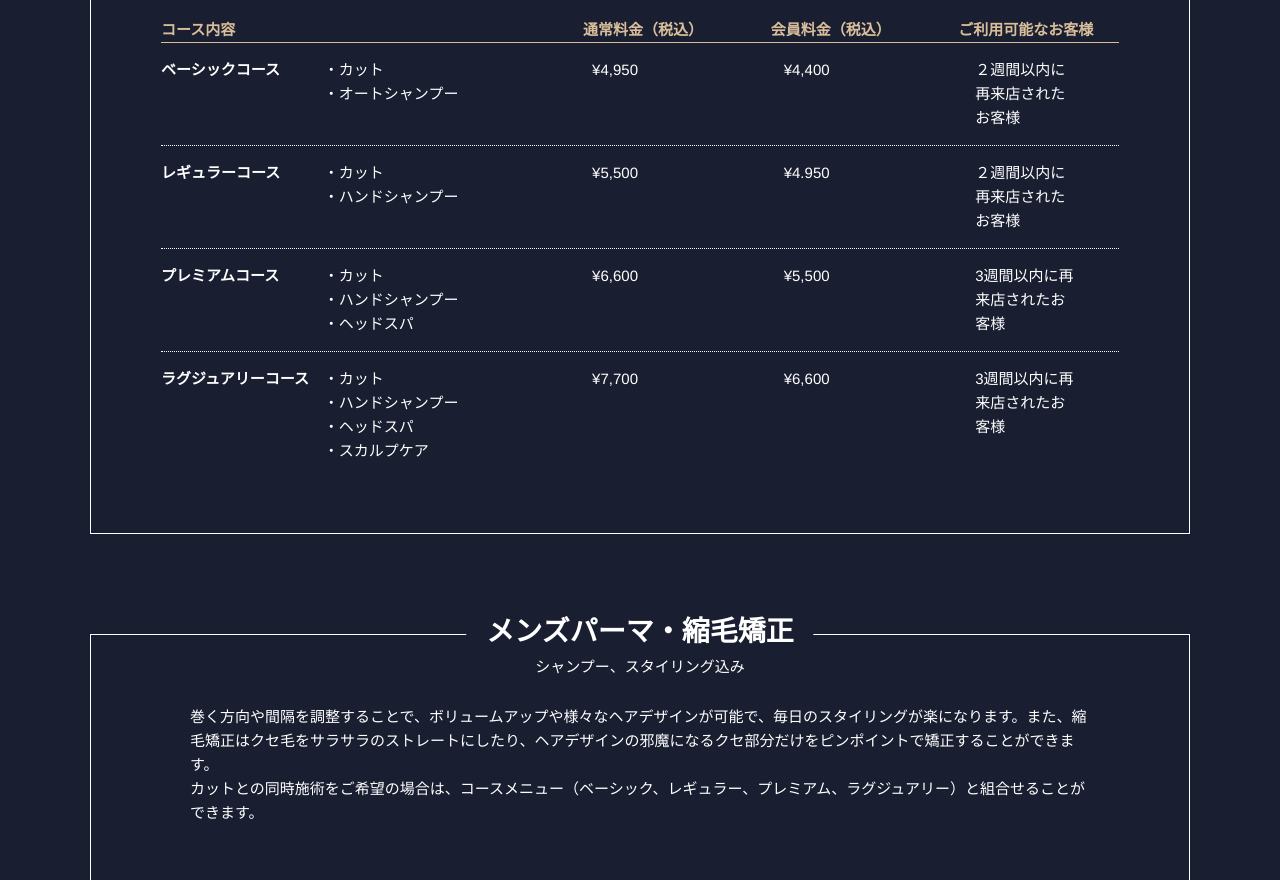
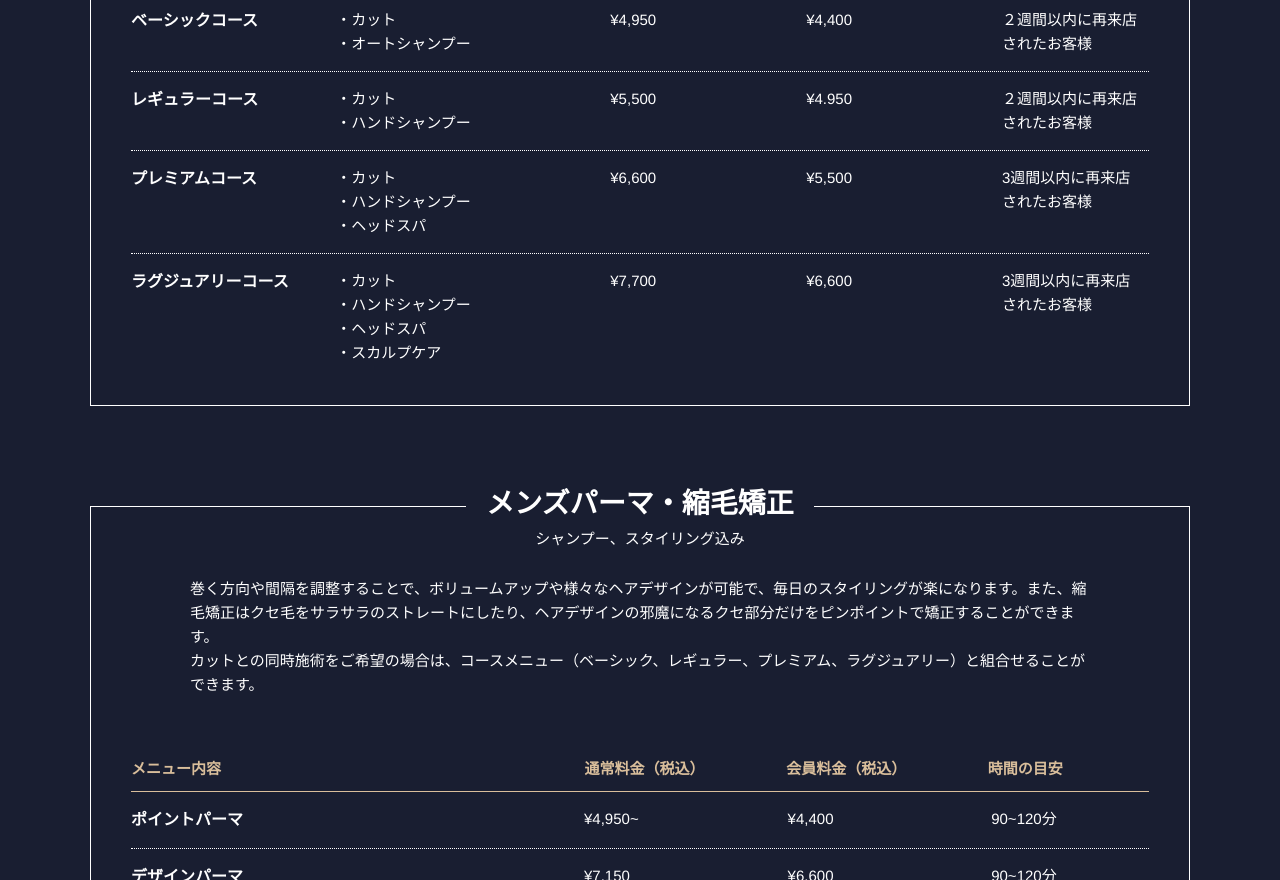
Before and after one commit to kamy0042/bee_group_web, a Next.js app: page /menu in a window 1280 px wide. Shown: the part 1920-2800 px from the top of the page. Built offline with nearby package versions, Linux system fonts and the light colour scheme.

Commit message:
スタイル調整

```diff
--- a/pages/menu/index.js
+++ b/pages/menu/index.js
@@ -222,7 +222,7 @@ const Menu = () => (
                             <h3>メンズパーマ・縮毛矯正</h3>
                             <p>シャンプー、スタイリング込み</p>
                         </div>
-                        <p>
+                        <p className={styles.table_lead}>
                             巻く方向や間隔を調整することで、ボリュームアップや様々なヘアデザインが可能で、毎日のスタイリングが楽になります。また、縮毛矯正はクセ毛をサラサラのストレートにしたり、ヘアデザインの邪魔になるクセ部分だけをピンポイントで矯正することができます。
                             <br />
                             カットとの同時施術をご希望の場合は、コースメニュー（ベーシック、レギュラー、プレミアム、ラグジュアリー）と組合せることができます。
@@ -400,12 +400,8 @@ const Menu = () => (
                     </section>
 
                     <section className={styles.table}>
-                        <div className={styles.table_head}>
-                            <h3>
-                                単品・
-                                <br />
-                                オプションメニュー
-                            </h3>
+                        <div className={styles.table_head_2}>
+                            <h3>単品・ オプションメニュー</h3>
                         </div>
                         <p>
                             パーティーや結婚式にスタイリングのみ、髭デザインや眉のお手入れだけでもご利用いただけます。アイロンでカールをつけると、1日だけパーマ風にイメージチェンジすることができます。直毛の方はかなり雰囲気を変えることができます。
--- a/pages/salon/index.js
+++ b/pages/salon/index.js
@@ -59,9 +59,7 @@ const Salon = () => (
                             <em>『今までで、１番』が、こころを豊かにする。</em>
                         </p>
                         <p className={styles.message_text}>
-                            “bee”とは　よく知られている「蜂」という意味のほかに、「働く人、隣人や友人の寄り合い」という意味もあります。私たちは、忙しく働く男性お一人おひとりに「魅力と自信」に満ち溢れ、こころ豊かな日常を送っていただくことをコンセプトに、『今までで、１番』　のサービスを、友人や隣人のような身近な存在として、お届けしてまいります。
-                            <br />
-                            さらに、あなたの家族、友人、恋人にも「今までで１番、いいね」と認めてもらい、あなただけでなくあなたに関わるすべての方々のこころも豊かにするご提案をさせて頂きます。
+                            “bee”とは　よく知られている「蜂」という意味のほかに、「働く人、隣人や友人の寄り合い」という意味もあります。私たちは、忙しく働く男性お一人おひとりに「魅力と自信」に満ち溢れ、こころ豊かな日常を送っていただくことをコンセプトに、『今までで、１番』　のサービスを、友人や隣人のような身近な存在として、お届けしてまいります。さらに、あなたの家族、友人、恋人にも「今までで１番、いいね」と認めてもらい、あなただけでなくあなたに関わるすべての方々のこころも豊かにするご提案をさせて頂きます。
                         </p>
                         <p className={styles.message_name}>オーナー　松井祐太</p>
                     </section>
--- a/styles/MainLayout.module.scss
+++ b/styles/MainLayout.module.scss
@@ -12,6 +12,9 @@
 
 .isOpen {
     position: fixed;
+    @include pc{
+        position:relative;
+    };
 }
 
 .inner {
--- a/styles/Menu.module.scss
+++ b/styles/Menu.module.scss
@@ -68,16 +68,17 @@
     border: solid thin #fff;
     padding: 1rem;
     position: relative;
-    padding-top: 5rem;
+    padding-top: 4rem;
+    display: flex;
+    flex-direction: column;
+    align-items: center;
     &_head{
         padding: 0.5rem 2rem;
         background-color: $color-main;
         text-align: center;
         position: absolute;
-        width: 65vw;
         top: -3rem;
-        left: 50%;
-        transform: translateX(-50%);
+        max-width: 90%;
         margin: auto;
         & > h3{
             font-size: $text-large-sp;
@@ -91,16 +92,17 @@
         & + p {
             margin-top: 2rem;
         }
+        & + .table_lead {
+            margin-top: 0;
+        }
     }
     &_head_2 {
         padding: 0.5rem 2rem;
         background-color: $color-main;
         text-align: center;
         position: absolute;
-        width: 65vw;
         top: -2rem;
-        left: 50%;
-        transform: translateX(-50%);
+        max-width: 90%;
         margin: auto;
         & > h3{
             font-size: $text-large-sp;
@@ -117,11 +119,13 @@
     }
     &_item{
         margin-top: 2rem;
+        width: 100%;
         dt{
             border-bottom: dotted thin #fff;
             padding-bottom: 0.75rem;
             margin:0 auto 0.75rem;
             width: 95%;
+            font-size: 16px;
             @include  pc {
                 width: 100%;
                 margin: 0;
@@ -131,11 +135,13 @@
         }
     }
     &_item_2 {
+        width: 100%;
         dt{
             border-bottom: dotted thin #fff;
             padding-bottom: 0.75rem;
             margin:0 auto 0.75rem;
             width: 95%;
+            font-size: 16px;
             @include  pc {
                 width: 100%;
                 margin: 0;
@@ -146,7 +152,7 @@
     }
     @include pc{
         margin-top: 10rem;
-        padding:7rem ;
+        padding:7rem 4rem 4rem;
         &_head,
         &_head_2{
             width: auto;
@@ -171,13 +177,15 @@
             margin-top: 0;
         }
         &_category{
+            width: 100%;
             display: block;
             margin: 6rem 0 1.5rem;
+            padding-bottom: 1rem;
             display: flex;
             font-weight: 700;
             color: $color-sub;
             border-bottom: solid thin ;
-            padding-right: 2rem;
+            padding-right: 1rem;
             &_detail{
                 width: 45%;
             }
@@ -194,7 +202,7 @@
 
 .menuItem{
     & + & {
-        margin-top: 4rem;
+        margin-top: 3rem;
     }
     &_detail{
         margin-bottom: 1rem;
@@ -214,7 +222,7 @@
     @include pc{
         display: flex;
         dt{
-            width: 17%;
+            width: 21%;
         }
         dt.menuItem_title_long{
             width: 44.5%;
@@ -234,7 +242,7 @@
         }
         &_week,
         &_time{
-            width: 12%;
+            width: 15%;
         }
         &_time{
             justify-content: space-between;
--- a/styles/Staff.module.scss
+++ b/styles/Staff.module.scss
@@ -134,7 +134,7 @@
 }
 
 .matsui,
-.matusi_noWebp,
+.matsui_noWebp,
 .sato,
 .sato_noWebp {
     &::before{
@@ -153,6 +153,7 @@
         }
     };
 }
+
 .matsui{
     &::before{
         background-image: url('/img/webp/bee_matsui-min.webp');
--- a/styles/components/PageImage.module.scss
+++ b/styles/components/PageImage.module.scss
@@ -24,7 +24,7 @@
         z-index: 0;
     }
     @include pc{
-        height: 40vh;
+        height: 35vh;
         min-width: $width-container;
     };
 }
```
Also changed, not shown: pages/index.js (+8 -8 lines), styles/Salon.module.scss (+9 -5 lines).
